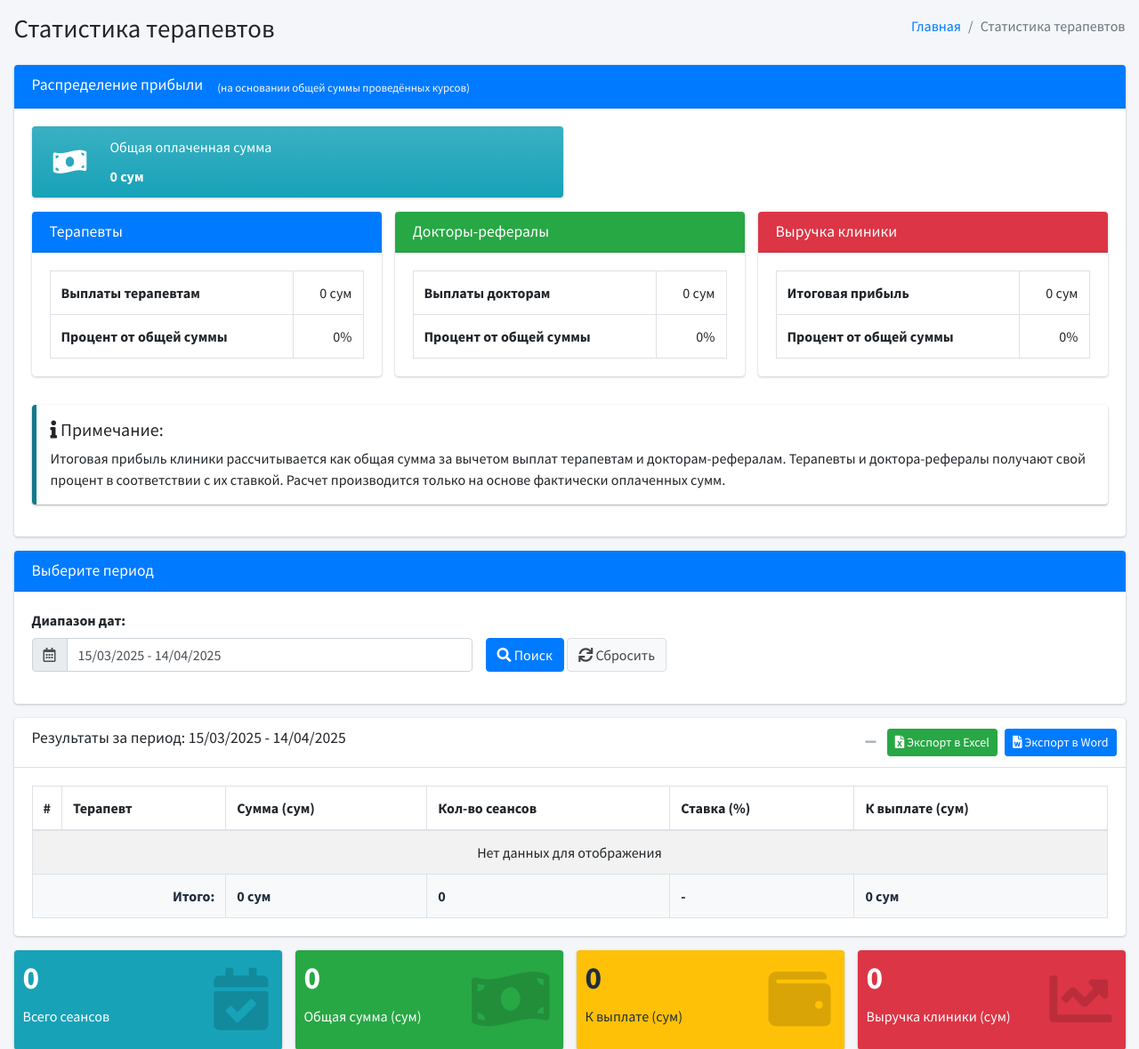
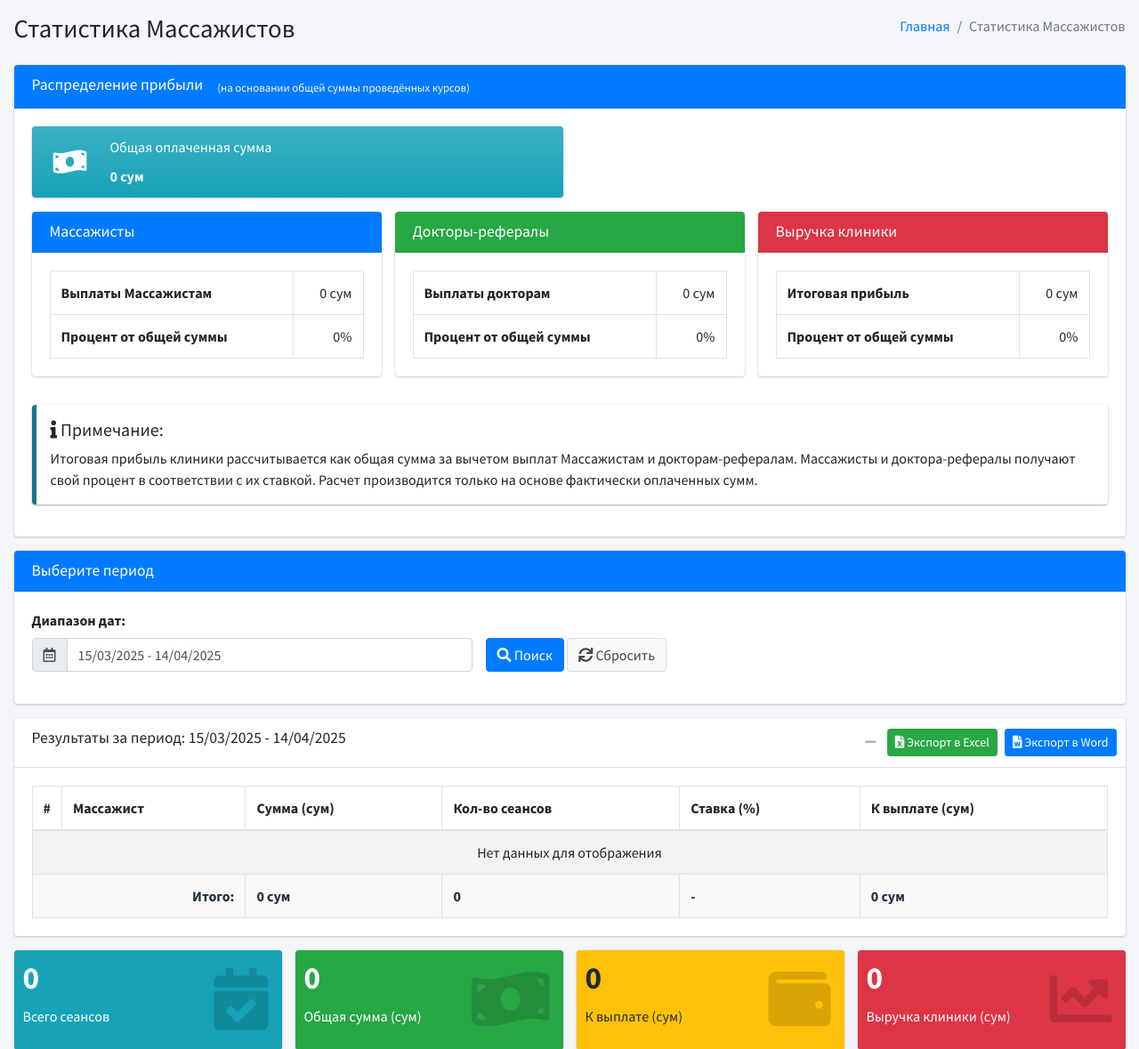
Before and after one commit to mu7affarmirzo/hayat_client_ease, a Django app: page /adminstration/therapist-statistics/ in a window 1280 px wide. Shown: the part 57-1236 px from the top of the page at 89% size. Run offline with Django 5.2, Linux system fonts and the light colour scheme; the visitor is signed in with stand-in values (Sample User, id 1); data that the repository does not hold is empty; some libraries are stand-ins or nearby versions.

Commit message:
🔼Updated: therapist to massagist

```diff
--- a/core/adminstration/views/stats.py
+++ b/core/adminstration/views/stats.py
@@ -100,7 +100,7 @@ def export_therapist_statistics(request):
     # Create Excel workbook
     workbook = Workbook()
     worksheet = workbook.active
-    worksheet.title = "Статистика терапевтов"
+    worksheet.title = "Статистика Массажистов"
 
     # Set column widths
     worksheet.column_dimensions['A'].width = 5
@@ -111,7 +111,7 @@ def export_therapist_statistics(request):
     worksheet.column_dimensions['F'].width = 20
 
     # Add title
-    title = f"Статистика терапевтов за период {start_date.strftime('%d/%m/%Y')} - {end_date.strftime('%d/%m/%Y')}"
+    title = f"Статистика Массажистов за период {start_date.strftime('%d/%m/%Y')} - {end_date.strftime('%d/%m/%Y')}"
     worksheet['A1'] = title
     worksheet.merge_cells('A1:F1')
     title_cell = worksheet['A1']
@@ -127,7 +127,7 @@ def export_therapist_statistics(request):
     subtitle_cell.alignment = Alignment(horizontal='center')
 
     # Add headers for therapists
-    headers = ["#", "Терапевт", "Ставка (%)", "Кол-во сеансов", "Сумма (сум)", "К выплате (сум)"]
+    headers = ["#", "Массажист", "Ставка (%)", "Кол-во сеансов", "Сумма (сум)", "К выплате (сум)"]
     for col_num, header in enumerate(headers, 1):
         cell = worksheet.cell(row=4, column=col_num)
         cell.value = header
@@ -145,7 +145,7 @@ def export_therapist_statistics(request):
 
     # Add therapist totals
     total_row = len(therapist_stats) + 5
-    worksheet.cell(row=total_row, column=1).value = "Итого терапевты:"
+    worksheet.cell(row=total_row, column=1).value = "Итого Массажисты:"
     worksheet.merge_cells(f'A{total_row}:C{total_row}')
     worksheet.cell(row=total_row, column=4).value = sum(t['session_count'] for t in therapist_stats)
     worksheet.cell(row=total_row, column=5).value = sum(t['total_amount'] for t in therapist_stats)
@@ -208,7 +208,7 @@ def export_therapist_statistics(request):
     worksheet.merge_cells(f'A{dist_row + 1}:D{dist_row + 1}')
     worksheet.cell(row=dist_row + 1, column=5).value = total_amount
 
-    worksheet.cell(row=dist_row + 2, column=1).value = "Выплаты терапевтам:"
+    worksheet.cell(row=dist_row + 2, column=1).value = "Выплаты Массажистам:"
     worksheet.merge_cells(f'A{dist_row + 2}:D{dist_row + 2}')
     worksheet.cell(row=dist_row + 2, column=5).value = total_therapist_payout
 
@@ -274,7 +274,7 @@ def export_therapist_statistics_word(request):
     document = Document()
 
     # Add document title
-    title = document.add_heading('Статистика терапевтов', level=1)
+    title = document.add_heading('Статистика Массажистов', level=1)
     title.alignment = WD_ALIGN_PARAGRAPH.CENTER
 
     # Add date range info
@@ -290,7 +290,7 @@ def export_therapist_statistics_word(request):
     document.add_paragraph()
 
     # THERAPIST SECTION
-    document.add_heading('Статистика терапевтов', level=2)
+    document.add_heading('Статистика Массажистов', level=2)
     document.add_paragraph()
 
     # Add table headers for therapists
@@ -299,7 +299,7 @@ def export_therapist_statistics_word(request):
 
     header_cells = table.rows[0].cells
     header_cells[0].text = '#'
-    header_cells[1].text = 'Терапевт'
+    header_cells[1].text = 'Массажист'
     header_cells[2].text = 'Ставка (%)'
     header_cells[3].text = 'Кол-во сеансов'
     header_cells[4].text = 'Сумма (сум)'
@@ -324,7 +324,7 @@ def export_therapist_statistics_word(request):
     # Add totals row for therapists
     totals_row = table.add_row().cells
     totals_row[0].merge(totals_row[2])
-    totals_row[0].text = 'Итого терапевты:'
+    totals_row[0].text = 'Итого Массажисты:'
     totals_row[3].text = str(sum(t['session_count'] for t in therapist_stats))
     totals_row[4].text = f"{sum(t['total_amount'] for t in therapist_stats):,} сум".replace(',', ' ')
     totals_row[5].text = f"{total_therapist_payout:,} сум".replace(',', ' ')
@@ -391,7 +391,7 @@ def export_therapist_statistics_word(request):
     distribution.add_run('Общая сумма за сеансы: ').bold = True
     distribution.add_run(f"{total_amount:,} сум\n".replace(',', ' '))
 
-    distribution.add_run('Выплаты терапевтам: ').bold = True
+    distribution.add_run('Выплаты Массажистам: ').bold = True
     distribution.add_run(f"{total_therapist_payout:,} сум\n".replace(',', ' '))
 
     distribution.add_run('Выплаты докторам-рефералам: ').bold = True
--- a/core/adminstration/views/therapist_crud_views.py
+++ b/core/adminstration/views/therapist_crud_views.py
@@ -33,7 +33,7 @@ class TherapistCreateView(LoginRequiredMixin, SuperuserRequiredMixin, CreateView
     success_url = reverse_lazy('administration:therapist_list')
 
     def form_valid(self, form):
-        messages.success(self.request, 'Терапевт успешно добавлен.')
+        messages.success(self.request, 'Массажист успешно добавлен.')
         return super().form_valid(form)
 
 
@@ -47,7 +47,7 @@ class TherapistUpdateView(LoginRequiredMixin, SuperuserRequiredMixin, UpdateView
         return reverse_lazy('administration:therapist_detail', kwargs={'pk': self.object.pk})
 
     def form_valid(self, form):
-        messages.success(self.request, 'Информация о терапевте успешно обновлена.')
+        messages.success(self.request, 'Информация о Массажисте успешно обновлена.')
         return super().form_valid(form)
 
 
@@ -58,5 +58,5 @@ class TherapistDeleteView(LoginRequiredMixin, SuperuserRequiredMixin, DeleteView
     success_url = reverse_lazy('administration:therapist_list')
 
     def delete(self, request, *args, **kwargs):
-        messages.success(request, 'Терапевт успешно удален.')
+        messages.success(request, 'Массажист успешно удален.')
         return super().delete(request, *args, **kwargs)
--- a/core/models/account.py
+++ b/core/models/account.py
@@ -50,7 +50,7 @@ class Account(AbstractBaseUser):
         max_digits=5,
         decimal_places=2,
         default=0,
-        verbose_name="Ставка терапевта (%)"
+        verbose_name="Ставка Массажиста (%)"
     )
 
     is_staff = models.BooleanField(default=False)
@@ -107,7 +107,7 @@ class TherapistModel(models.Model):
 
     rate = models.IntegerField(
         default=15,
-        verbose_name="Ставка терапевта (%)"
+        verbose_name="Ставка Массажиста (%)"
     )
 
     def __str__(self):
--- a/core/models/purchases.py
+++ b/core/models/purchases.py
@@ -75,7 +75,7 @@ class IndividualSessionModel(models.Model):
 
     therapist = models.ForeignKey('TherapistModel', on_delete=models.SET_NULL,
                                   related_name='conducted_sessions', null=True, blank=True,
-                                  verbose_name=_('Терапевт'))
+                                  verbose_name=_('Массажист'))
 
     completed_at = models.DateTimeField(null=True, blank=True,
                                         verbose_name=_('Дата проведения'))
--- a/core/templates/adminstration/therapist_stats.html
+++ b/core/templates/adminstration/therapist_stats.html
@@ -7,7 +7,7 @@
 <head>
     <meta charset="utf-8">
     <meta name="viewport" content="width=device-width, initial-scale=1">
-    <title>Hayat Medical Center - Статистика терапевтов</title>
+    <title>Hayat Medical Center - Статистика Массажистов</title>
 
     <!-- Google Font: Source Sans Pro -->
     <link rel="stylesheet"
@@ -30,13 +30,13 @@
             <div class="container-fluid">
                 <div class="row mb-2">
                     <div class="col-sm-6">
-                        <h1 class="m-0">Статистика терапевтов</h1>
+                        <h1 class="m-0">Статистика Массажистов</h1>
                     </div>
                     <div class="col-sm-6">
                         <ol class="breadcrumb float-sm-right">
                             <li class="breadcrumb-item"><a href="{% url 'reception_auth:main_screen' %}">Главная</a>
                             </li>
-                            <li class="breadcrumb-item active">Статистика терапевтов</li>
+                            <li class="breadcrumb-item active">Статистика Массажистов</li>
                         </ol>
                     </div>
                 </div>
@@ -83,12 +83,12 @@
                                     <div class="col-md-4">
                                         <div class="card">
                                             <div class="card-header bg-primary">
-                                                <h3 class="card-title">Терапевты</h3>
+                                                <h3 class="card-title">Массажисты</h3>
                                             </div>
                                             <div class="card-body">
                                                 <table class="table table-bordered">
                                                     <tr>
-                                                        <th>Выплаты терапевтам</th>
+                                                        <th>Выплаты Массажистам</th>
                                                         <td class="text-right">{{ total_therapist_payout|intcomma }}
                                                             сум
                                                         </td>
@@ -171,7 +171,7 @@
                                         <div class="callout callout-info">
                                             <h5><i class="fas fa-info"></i> Примечание:</h5>
                                             <p>Итоговая прибыль клиники рассчитывается как общая сумма за вычетом выплат
-                                                терапевтам и докторам-рефералам. Терапевты и доктора-рефералы получают
+                                                Массажистам и докторам-рефералам. Массажисты и доктора-рефералы получают
                                                 свой процент в соответствии с их ставкой. Расчет производится только на
                                                 основе фактически оплаченных сумм.</p>
                                         </div>
@@ -247,7 +247,7 @@
                             <thead>
                             <tr>
                                 <th style="width: 10px">#</th>
-                                <th>Терапевт</th>
+                                <th>Массажист</th>
                                 <th>Сумма (сум)</th>
                                 <th>Кол-во сеансов</th>
                                 <th>Ставка (%)</th>
--- a/core/templates/adminstration/therapists/therapist_confirm_delete.html
+++ b/core/templates/adminstration/therapists/therapist_confirm_delete.html
@@ -6,12 +6,12 @@
     <div class="container-fluid">
         <div class="row mb-2">
             <div class="col-sm-6">
-                <h1 class="m-0">Удаление терапевта</h1>
+                <h1 class="m-0">Удаление Массажиста</h1>
             </div>
             <div class="col-sm-6">
                 <ol class="breadcrumb float-sm-right">
                     <li class="breadcrumb-item"><a href="{% url 'reception_auth:main_screen' %}">Главная</a></li>
-                    <li class="breadcrumb-item"><a href="{% url 'administration:therapist_list' %}">Терапевты</a></li>
+                    <li class="breadcrumb-item"><a href="{% url 'administration:therapist_list' %}">Массажисты</a></li>
                     <li class="breadcrumb-item active">Удаление</li>
                 </ol>
             </div>
@@ -26,7 +26,7 @@
                 <h3 class="card-title">Подтверждение удаления</h3>
             </div>
             <div class="card-body">
-                <p>Вы уверены, что хотите удалить терапевта <strong>{{ therapist.full_name }}</strong>?</p>
+                <p>Вы уверены, что хотите удалить Массажиста <strong>{{ therapist.full_name }}</strong>?</p>
                 <p class="text-danger">Это действие нельзя будет отменить.</p>
             </div>
             <div class="card-footer">
--- a/core/templates/adminstration/therapists/therapist_form.html
+++ b/core/templates/adminstration/therapists/therapist_form.html
@@ -7,12 +7,12 @@
     <div class="container-fluid">
         <div class="row mb-2">
             <div class="col-sm-6">
-                <h1 class="m-0">{% if therapist %}Редактирование терапевта{% else %}Новый терапевт{% endif %}</h1>
+                <h1 class="m-0">{% if therapist %}Редактирование Массажиста{% else %}Новый Массажист{% endif %}</h1>
             </div>
             <div class="col-sm-6">
                 <ol class="breadcrumb float-sm-right">
                     <li class="breadcrumb-item"><a href="{% url 'reception_auth:main_screen' %}">Главная</a></li>
-                    <li class="breadcrumb-item"><a href="{% url 'administration:therapist_list' %}">Терапевты</a></li>
+                    <li class="breadcrumb-item"><a href="{% url 'administration:therapist_list' %}">Массажисты</a></li>
                     <li class="breadcrumb-item active">{% if therapist %}Редактирование{% else %}Добавление{% endif %}</li>
                 </ol>
             </div>
@@ -26,7 +26,7 @@
             <div class="col-md-6">
                 <div class="card card-primary">
                     <div class="card-header">
-                        <h3 class="card-title">Данные терапевта</h3>
+                        <h3 class="card-title">Данные Массажиста</h3>
                     </div>
                     <form method="post">
                         {% csrf_token %}
--- a/core/templates/reception/create_booking.html
+++ b/core/templates/reception/create_booking.html
@@ -122,7 +122,7 @@
                                     <div class="row">
                                         <div class="col-12 col-sm-6">
                                             <div class="form-group">
-                                                <label>Терапевт</label>
+                                                <label>Массажист</label>
                                                 <select class="form-control select2 select2-primary"
                                                         name="therapist"
                                                         data-dropdown-css-class="select2-primary" style="width: 100%;">
--- a/core/templates/reception/not_paid_list.html
+++ b/core/templates/reception/not_paid_list.html
@@ -87,7 +87,7 @@
                                         <th>Забронированное время</th>
                                         <th>Тип услуги</th>
                                         <th>Услуга</th>
-                                        <th>Терапевт</th>
+                                        <th>Массажист</th>
                                         <th>Кол-во</th>
                                         <th>Обш.Сумма</th>
                                         <th>Скидка</th>
--- a/core/templates/reception/session_detailed.html
+++ b/core/templates/reception/session_detailed.html
@@ -285,7 +285,7 @@
                                                                     <td>{{ session.massage.name }}</td>
                                                                 </tr>
                                                                 <tr>
-                                                                    <th>Терапевт:</th>
+                                                                    <th>Массажист:</th>
                                                                     <td>{{ session.therapist.full_name }}</td>
                                                                 </tr>
                                                             </table>
@@ -461,7 +461,7 @@
                                         <th>Забронированное время</th>
                                         <th>Тип услуги</th>
                                         <th>Услуга</th>
-                                        <th>Терапевт</th>
+                                        <th>Массажист</th>
                                         <th>Кол-во</th>
                                         <th>Обш.Сумма</th>
                                         <th>Оплаченная сумма</th>
```
Also changed, not shown: core/reception/views/stats.py (+7 -7 lines), core/templates/adminstration/therapists/therapist_detail.html (+4 -4 lines), core/templates/adminstration/therapists/therapist_list.html (+5 -5 lines), core/templates/snippets/base.html (+4 -4 lines).
